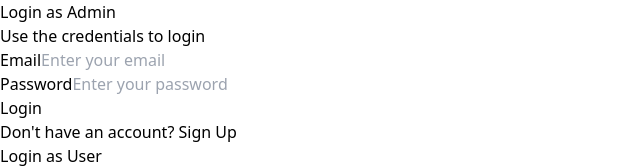
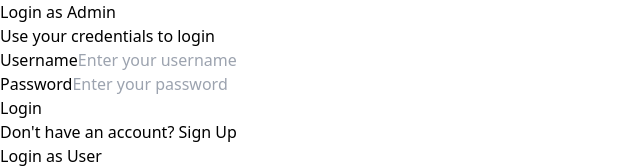
Before and after one commit to laleeprakash/dinewithus, a React (Vite) app in the folder frontend/: page /adminlogin in a window 1280 px wide. Shown: the top 168 px of the page, without its empty margins (0-640 px from the left). Built offline with nearby package versions, Linux system fonts and the light colour scheme; no server answers.

Commit message:
adminlogin.jsx

```diff
--- a/frontend/src/pages/Adminlogin.jsx
+++ b/frontend/src/pages/Adminlogin.jsx
@@ -7,27 +7,36 @@ function Adminlogin() {
   const [username, setUsername] = useState("");
   const [password, setPassword] = useState("");
   const [error, setError] = useState("");
+  const [isLoggingIn, setIsLoggingIn] = useState(false); // 👈 New loading state
 
   const API = import.meta.env.VITE_API_URL;
 
   const handleLogin = async (e) => {
     e.preventDefault();
+    setError("");
+    setIsLoggingIn(true); // 👈 Start loading
 
     try {
       const response = await axios.post(`${API}/adminlogin`, {
-        username: username,
-        password: password,
+        username,
+        password,
       });
 
       if (response.data.success) {
-        // Navigate to admin page after successful login
+        // Save token if needed
+        localStorage.setItem("adminToken", response.data.token);
+        localStorage.setItem("adminId", response.data.admin.id);
+        localStorage.setItem("adminName", response.data.admin.name);
+
         navigate("/adminpage");
       } else {
         setError("Invalid admin credentials.");
       }
     } catch (err) {
       console.error("Login error:", err);
-      setError("Login failed. Please check your credentials or try again later.");
+      setError(err.response?.data?.error || "Login failed. Please check your credentials or try again.");
+    } finally {
+      setIsLoggingIn(false); // 👈 Stop loading
     }
   };
 
@@ -35,57 +44,69 @@ function Adminlogin() {
     <div className="flex justify-center items-center w-full h-screen bg-white">
       <div className="bg-white p-8 rounded-xl w-full max-w-lg flex flex-col justify-center items-center shadow-lg">
         <h1 className="text-3xl font-bold text-center text-gray-800 mb-6">Login as Admin</h1>
-        <p className="text-center text-gray-600 mb-6">Use the credentials to login</p>
+        <p className="text-center text-gray-600 mb-6">Use your credentials to login</p>
 
-        {/* Show error if login fails */}
+        {/* Error Message */}
         {error && (
           <div className="mb-4 text-red-500 text-center font-semibold">{error}</div>
         )}
 
+        {/* Loading Message */}
+        {isLoggingIn && (
+          <div className="mb-4 text-blue-500 text-center font-medium">Logging in, please wait...</div>
+        )}
+
         <form onSubmit={handleLogin} className="w-full">
           <div className="mb-4">
-            <label htmlFor="email-signin" className="block text-gray-700 text-lg">Email</label>
+            <label htmlFor="username" className="block text-gray-700 text-lg">Username</label>
             <input
-              type="email"
-              id="email-signin"
-              placeholder="Enter your email"
+              type="text"
+              id="username"
+              placeholder="Enter your username"
               className="w-full p-3 mt-2 border border-gray-300 rounded-md focus:outline-none focus:ring-2 focus:ring-green-500"
               value={username}
               onChange={(e) => setUsername(e.target.value)}
               required
+              disabled={isLoggingIn}
             />
           </div>
 
           <div className="mb-6">
-            <label htmlFor="password-signin" className="block text-gray-700 text-lg">Password</label>
+            <label htmlFor="password" className="block text-gray-700 text-lg">Password</label>
             <input
               type="password"
-              id="password-signin"
+              id="password"
               placeholder="Enter your password"
               className="w-full p-3 mt-2 border border-gray-300 rounded-md focus:outline-none focus:ring-2 focus:ring-green-500"
               value={password}
               onChange={(e) => setPassword(e.target.value)}
               required
+              disabled={isLoggingIn}
             />
           </div>
 
           <button
             type="submit"
-            className="w-full p-3 bg-green-600 text-white font-semibold rounded-md hover:bg-green-500 transition duration-200"
+            disabled={isLoggingIn}
+            className={`w-full p-3 font-semibold rounded-md transition duration-200 ${
+              isLoggingIn
+                ? "bg-gray-400 cursor-not-allowed"
+                : "bg-green-600 text-white hover:bg-green-500"
+            }`}
           >
-            Login
+            {isLoggingIn ? "Logging in..." : "Login"}
           </button>
         </form>
 
         <div className="text-center mt-4">
           <p className="text-sm">
             Don't have an account?{" "}
-            <a href="/signup" className="font-bold text-green-500 opacity-90 hover:text-green-600 hover:opacity-100">
+            <a href="/signup" className="font-bold text-green-500 hover:text-green-600">
               Sign Up
             </a>
           </p>
           <p className="text-sm mt-2">
-            <a href="/signin" className="font-bold text-green-500 opacity-90 hover:text-green-600 hover:opacity-100">
+            <a href="/signin" className="font-bold text-green-500 hover:text-green-600">
               Login as User
             </a>
           </p>
```
